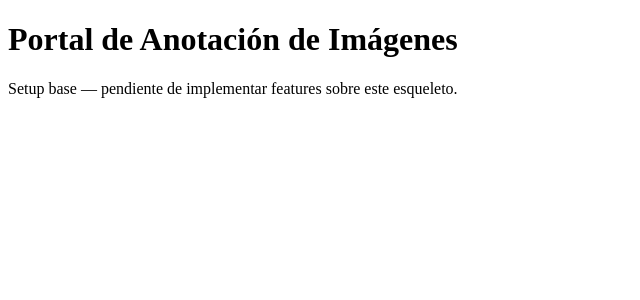
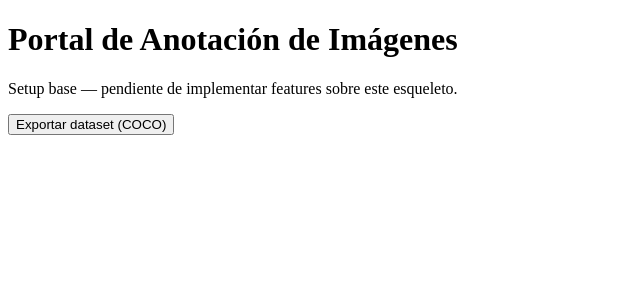
Before and after one commit to Andy-752109/Proyecto01_IDC, a React (Vite) app in the folder client/: page / in a window 1280 px wide. Shown: the top 300 px of the page, without its empty margins (0-640 px from the left). Built offline with nearby package versions, Linux system fonts and the light colour scheme.

Commit message:
feat(export): botón de descarga del dataset COCO con feedback de error

```diff
--- a/client/src/App.tsx
+++ b/client/src/App.tsx
@@ -1,8 +1,11 @@
+import { ExportCocoButton } from './features/export/ExportCocoButton';
+
 export function App() {
   return (
     <main>
       <h1>Portal de Anotación de Imágenes</h1>
       <p>Setup base — pendiente de implementar features sobre este esqueleto.</p>
+      <ExportCocoButton />
     </main>
   );
 }
--- /dev/null
+++ b/client/src/features/export/ExportCocoButton.tsx
@@ -0,0 +1,50 @@
+import { useState } from 'react';
+
+type ExportStatus = 'idle' | 'loading' | 'error';
+
+export function ExportCocoButton() {
+  const [status, setStatus] = useState<ExportStatus>('idle');
+  const [errorMessage, setErrorMessage] = useState<string | null>(null);
+
+  async function handleExport() {
+    setStatus('loading');
+    setErrorMessage(null);
+
+    try {
+      const response = await fetch('/api/export/coco');
+
+      if (!response.ok) {
+        throw new Error(`El servidor respondió con estado ${response.status}`);
+      }
+
+      const blob = await response.blob();
+      const downloadUrl = URL.createObjectURL(blob);
+      const link = document.createElement('a');
+      link.href = downloadUrl;
+      link.download = `dataset-coco-${Date.now()}.json`;
+      document.body.appendChild(link);
+      link.click();
+      link.remove();
+      URL.revokeObjectURL(downloadUrl);
+
+      setStatus('idle');
+    } catch (error) {
+      const message = error instanceof Error ? error.message : 'Error desconocido';
+      setErrorMessage(`No se pudo exportar el dataset: ${message}`);
+      setStatus('error');
+    }
+  }
+
+  return (
+    <div>
+      <button type="button" onClick={handleExport} disabled={status === 'loading'}>
+        {status === 'loading' ? 'Exportando...' : 'Exportar dataset (COCO)'}
+      </button>
+      {status === 'error' && errorMessage ? (
+        <p role="alert" style={{ color: '#b00020' }}>
+          {errorMessage}
+        </p>
+      ) : null}
+    </div>
+  );
+}
```
